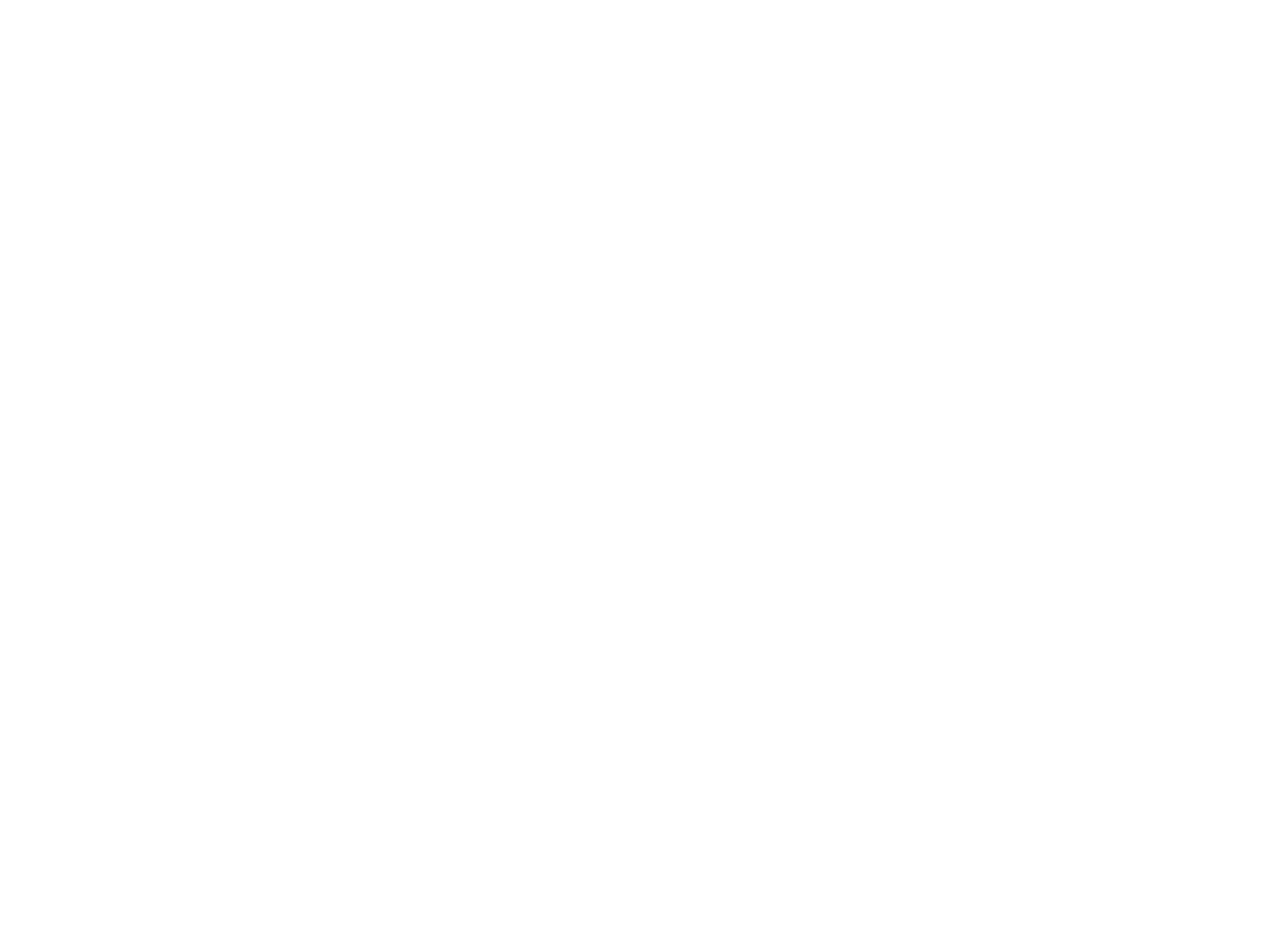
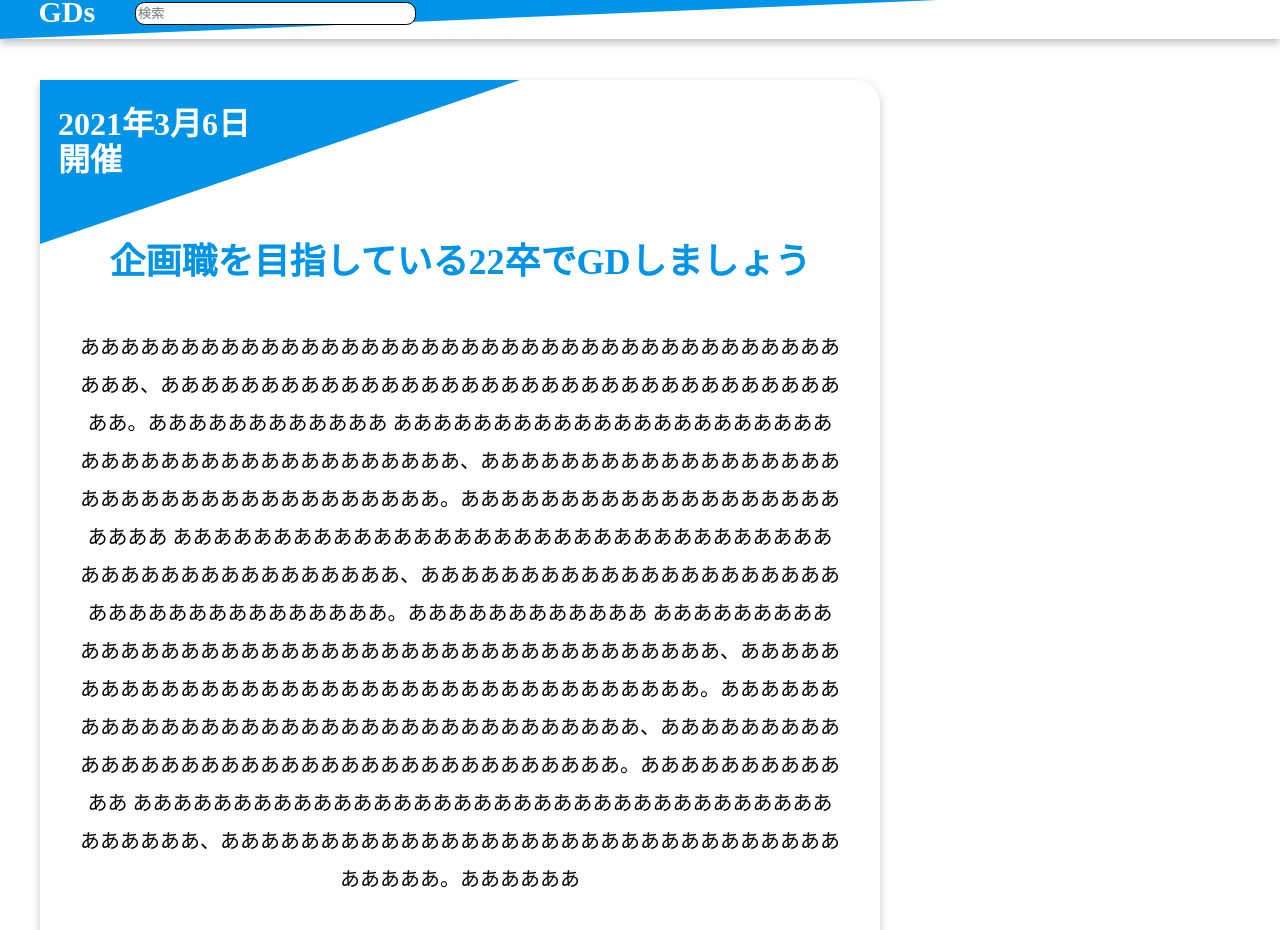
Before and after one commit to minamihiroto/GDs, a React (Create React App) app in the folder front/: page /show in a window 1280 px wide. Shown: the part 11-941 px from the top of the page. Before the commit the page ends 800 px from the top, so only its background shows below. Built offline with nearby package versions, Linux system fonts and the light colour scheme.

Commit message:
✨Add ShowPage

```diff
--- a/front/src/Routes.tsx
+++ b/front/src/Routes.tsx
@@ -1,6 +1,6 @@
 import React from "react";
 import { Switch, Route, BrowserRouter } from "react-router-dom";
-import { Login, Register, Home ,Search,User,Follow,Review,Post} from "./pages";
+import { Login, Register, Home ,Search,User,Follow,Review,Post,Show} from "./pages";
 
 const Routes = () => {
   return (
@@ -14,6 +14,7 @@
         <Route exact path="/follow" component={Follow} />
         <Route exact path="/review" component={Review} />
         <Route exact path="/post" component={Post} />
+        <Route exact path="/show" component={Show} />
       </Switch>
     </BrowserRouter>
   );
--- a/front/src/pages/Review.tsx
+++ b/front/src/pages/Review.tsx
@@ -1,7 +1,6 @@
 import React, { FunctionComponent } from "react";
 import styled from "styled-components";
 import { Header, Footer} from "../components/layout";
-import { Link } from "react-router-dom";
 
 const Main = styled.main`
 padding:100px 0px;
--- /dev/null
+++ b/front/src/pages/Show.tsx
@@ -0,0 +1,89 @@
+import React, { FunctionComponent } from "react";
+import styled from "styled-components";
+import { Header, Footer,UserBlock } from "../components/layout";
+import { TheButton } from "../components/parts";
+
+const Main = styled.main`
+display:flex;
+align-items:center;
+flex-wrap:wrap;
+max-width: 1440px;
+height: 1200px;
+margin:0 auto;
+padding-top:80px;
+
+& .button{
+  margin:0 auto;
+}
+`;
+
+const GdsShow = styled.div`
+width:840px;
+background: #ffffff;
+text-align: center;
+filter: drop-shadow(0px 4px 4px rgba(0, 0, 0, 0.25));
+border-radius: 0px 24px 24px 24px;
+position:relative;
+
+& .triangle{
+  width: 0;
+	height: 0;
+  border-bottom: 164px solid transparent;
+  border-left: 480px solid #0094E8;
+}
+
+& .date{
+  position:absolute;
+  top:28px;
+  left:18px;
+  color:#ffffff;
+}
+
+& .date-sub{
+  top:64px;
+}
+
+& .content{
+  padding: 48px 40px 28px;
+  line-height:38px;
+}
+
+& .gds-rate{
+  text-align:right;
+  & h3,h2{
+    display:inline;
+  }
+}
+
+`;
+
+const Show: FunctionComponent = () => {
+  return (
+    <>
+      <Header />
+      <Main>
+        <GdsShow className="mr-40 ml-40">
+          <div className="triangle"></div>
+          <h1 className="date fs-32">2021年3月6日</h1>
+          <h1 className="date date-sub fs-32">開催</h1>
+          <h1 className="fs-36 gds-color">企画職を目指している22卒でGDしましょう</h1>
+          <p className="content fs-20">あああああああああああああああああああああああああああああああああああああああああ、ああああああああああああああああああああああああああああああああああああ。ああああああああああああ
+          あああああああああああああああああああああああああああああああああああああああああ、ああああああああああああああああああああああああああああああああああああ。あああああああああああああああああああああああ
+          あああああああああああああああああああああああああああああああああああああああああああああああああ、ああああああああああああああああああああああああああああああああああああ。ああああああああああああ
+          あああああああああああああああああああああああああああああああああああああああああ、ああああああああああああああああああああああああああああああああああああ。ああああああああああああああああああああああああああああああああああ、ああああああああああああああああああああああああああああああああああああ。ああああああああああああ
+          あああああああああああああああああああああああああああああああああああああああああ、ああああああああああああああああああああああああああああああああああああ。ああああああ
+          </p>
+          <div className="gds-rate mr-40 mb-40">
+            <h3 className="fs-20">募集人数：</h3>
+            <h2 className="fs-32">4/5</h2>
+          </div>
+        </GdsShow>
+        <UserBlock />
+        <div className="button"><TheButton name="応募する" /></div>
+      </Main>
+      <Footer />
+    </>
+  );
+};
+
+export default Show;
--- a/front/src/pages/index.tsx
+++ b/front/src/pages/index.tsx
@@ -6,5 +6,6 @@
 import Follow from "./Follow";
 import Review from "./Review";
 import Post from "./Post";
+import Show from "./Show";
 
-export { Home, Login, Register, Search, User ,Follow,Review,Post };
+export { Home, Login, Register, Search, User ,Follow,Review,Post ,Show};
```
